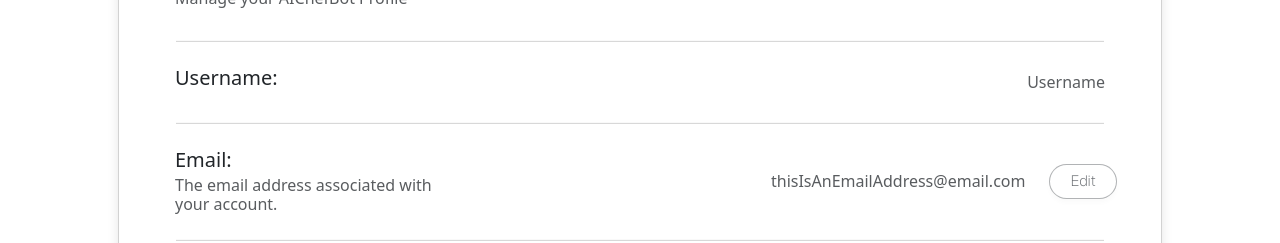
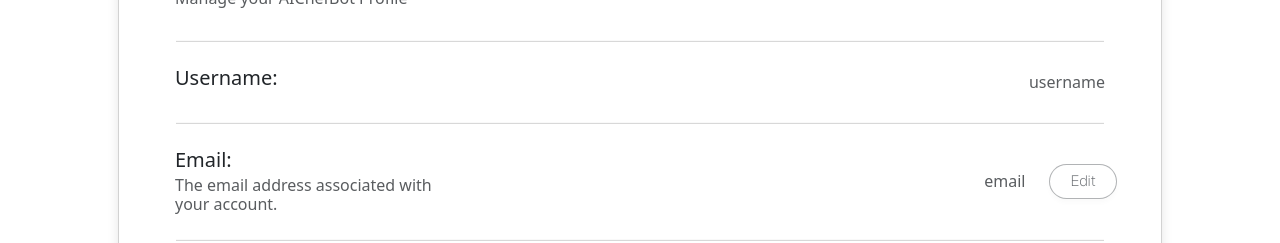
Before and after one commit to rjwignar/AIChefBot, a Next.js app: page /account in a window 1280 px wide. Shown: the part 326-569 px from the top of the page. Built offline with nearby package versions, Linux system fonts and the light colour scheme; no server answers.

Commit message:
reorganize some dirs to support future routes (#92)
* use account.js to fetch a user (account statistics)

* reorganize routes to support user vs recipes

* test routes

```diff
--- a/components/MainNav.js
+++ b/components/MainNav.js
@@ -1,47 +1,11 @@
 import { Container, Nav, Navbar, NavDropdown, Image } from 'react-bootstrap';
 import Link from 'next/link';
 import { useRouter } from 'next/router';
-import { useEffect, useState } from 'react';
 import { useSession, signIn, signOut } from 'next-auth/react';
 
 export default function MainNav() {
    const router = useRouter();
    const { data: session, status } = useSession();
-   const [user, setUser] = useState(null);
-   // may need to fill the dependency array with [session], unless MainNav carries data between renders
-   useEffect(() => {
-      if (session != null) {
-         // get data
-         const fetchData = async () => {
-            const res = await fetch(`/api/request?id=${session.user.id}`, {
-               method: "GET",
-            });
-            await res.json().then(user => console.log("User exists: \n", user));
-            if (!res.ok) {
-               try {
-                  // post session to api
-                  const res = await fetch(`/api/request`, {
-                     method: "POST",
-                     headers: {
-                       "Content-Type": "application/json",
-                     },
-                     body: JSON.stringify(session.user),
-                   });
-                  const result = await res.json();
-
-                   // log result for testing
-                  console.log("Added new user: \n", result);
-                  setUser(result);
-               }
-               catch(err) {
-                  // log errors for testing
-                  console.log(err);
-               }
-            }
-         }
-         fetchData();
-      }
-   }, []);
 
    return (
       <>
--- a/pages/account.js
+++ b/pages/account.js
@@ -1,10 +1,57 @@
-import React, { useState } from 'react';
+import React, { useEffect, useState } from 'react';
 import { Container, Card, Row, Col, Button, Nav, Badge } from "react-bootstrap";
+import { useSession } from 'next-auth/react';
 
 // account.js: Displays the account info
 export default function account() {
+   const { data: session, status } = useSession();
+
    // State to track the active tab
    const [activeTab, setActiveTab] = useState('details');
+
+   //
+   // This is eating away at DB connections. Commented because not needed right now.
+   //
+   /*
+   const [user, setUser] = useState(null);
+   // may need to fill the dependency array with [session], unless MainNav carries data between renders
+   useEffect(() => {
+      if (session != null) {
+         // get data
+         const fetchData = async () => {
+            const res = await fetch(`/api/user/request?id=${session.user.id}`, {
+               method: "GET",
+            });
+            await res.json().then(user => {
+               setUser(user);
+               console.log("User was found: \n", user)
+            });
+            if (!res.ok) {
+               try {
+                  // post session to api
+                  const res = await fetch(`/api/user/request`, {
+                     method: "POST",
+                     headers: {
+                       "Content-Type": "application/json",
+                     },
+                     body: JSON.stringify(session.user),
+                   });
+                  const user = await res.json();
+
+                   // log result for testing
+                  console.log("Added new user: \n", user);
+                  setUser(user);
+               }
+               catch(err) {
+                  // log errors for testing
+                  console.log(err);
+               }
+            }
+         }
+         fetchData();
+      }
+   }, []);
+   */
 
    return (
       <>
@@ -45,7 +92,7 @@ export default function account() {
                               <Card.Title>Username:</Card.Title>
                            </Col>
                            <Col md={7} className="text-end text-muted">
-                              Username
+                              {session ? session.user.name : "username"}
                            </Col>
                         </Row>
                      </Container>
@@ -57,7 +104,7 @@ export default function account() {
                               <Card.Subtitle className="md-2 text-muted">The email address associated with your account.</Card.Subtitle>
                            </Col>
                            <Col md={7} className=" text-end text-muted">
-                              thisIsAnEmailAddress@email.com
+                              {session ? session.user.email : "email"}
                            </Col>
                            <Col md={1} className="text-end">
                               <button className="account-update-btn">Edit</button>
--- /dev/null
+++ b/pages/api/recipes/recipes.js
@@ -0,0 +1,3 @@
+// operate on recipes in database
+
+// is not a route
--- /dev/null
+++ b/pages/api/recipes/request.js
@@ -0,0 +1,6 @@
+
+// define responses issued to fetch requests made for RECIPES
+
+export default function message(req,res) {
+    res.json({"message": "this route is for recipe requests."})
+}
--- a/pages/api/request.js
+++ b/pages/api/user/request.js
@@ -1,9 +1,8 @@
-// api for db connection
 
-// TODO: Delete a user.
+// define responses issued to fetch requests made for USERS
 
 // get our db methods
-import { removeAll, getUserById, addUser, updateUser } from "./mongodb";
+import { removeAll, getUserById, addUser, updateUser } from "./user";
 
 // handler for all relevant requests
 async function handler(req, res) {
--- a/pages/api/mongodb.js
+++ b/pages/api/user/user.js
@@ -74,16 +74,3 @@ export async function removeUser(username) {
 export async function removeAll() {
   await collection.deleteMany({});
 }
-
-// connect to mongodb
-export async function connect() {
-  try {
-    // attempt to connect
-    await client.connect();
-    // everything ok
-    console.debug("Connection established.");
-  } catch (err) {
-    // failed to connect
-    console.error("Connection failed: ", err);
-  }
-}
```
